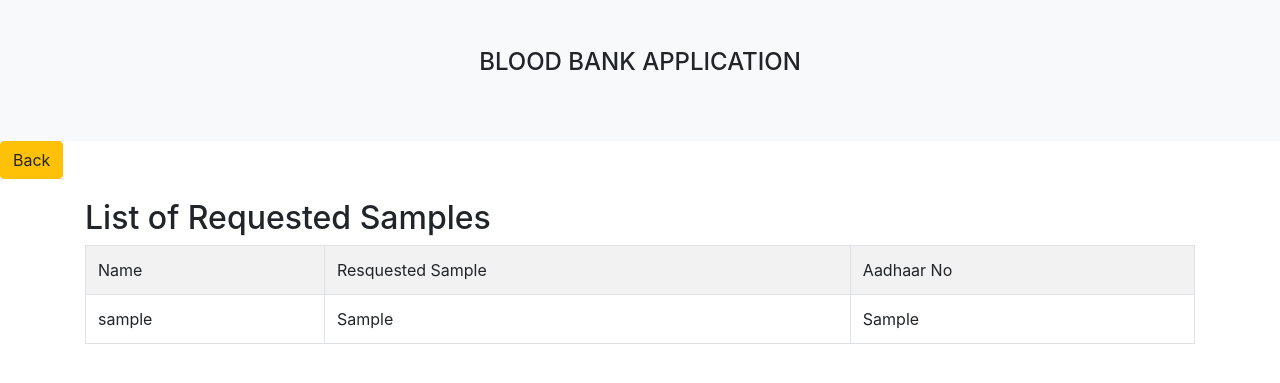
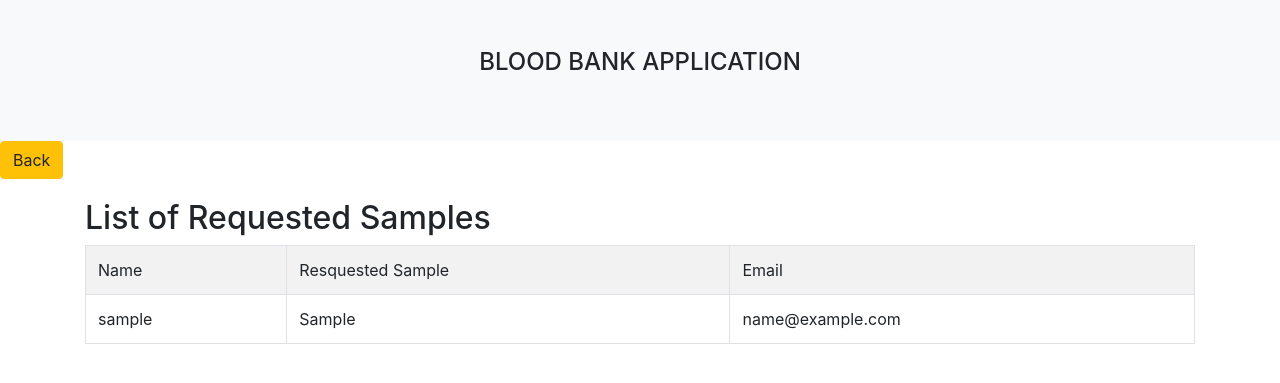
Before and after one commit to Anshul66/internshala_project, a PHP site: page /view_sample.php in a window 1280 px wide. Shown: the top 383 px of the page. Run offline with PHP 8.4, Linux system fonts and the light colour scheme; tables that the repository leaves empty or names only in its code hold one stand-in row (values such as "Sample post").

Commit message:
Update view_sample.php

```diff
--- a/view_sample.php
+++ b/view_sample.php
@@ -43,7 +43,7 @@ if (mysqli_num_rows($result) > 0) {
 <tr>
 <td>Name</td>
 <td>Resquested Sample</td>
-<td>Aadhaar No</td>
+<td>Email</td>
 </tr>
 <?php
 $i=0;
@@ -52,7 +52,7 @@ while($row = mysqli_fetch_array($result)) {
 <tr>
 <td><?php echo $row["username"]; ?></td>
 <td><?php echo $row["sample"]; ?></td>
-<td><?php echo $row["aadhaar"]; ?></td>
+<td><?php echo $row["email"]; ?></td>
 </tr>
 <?php
 $i++;
```
